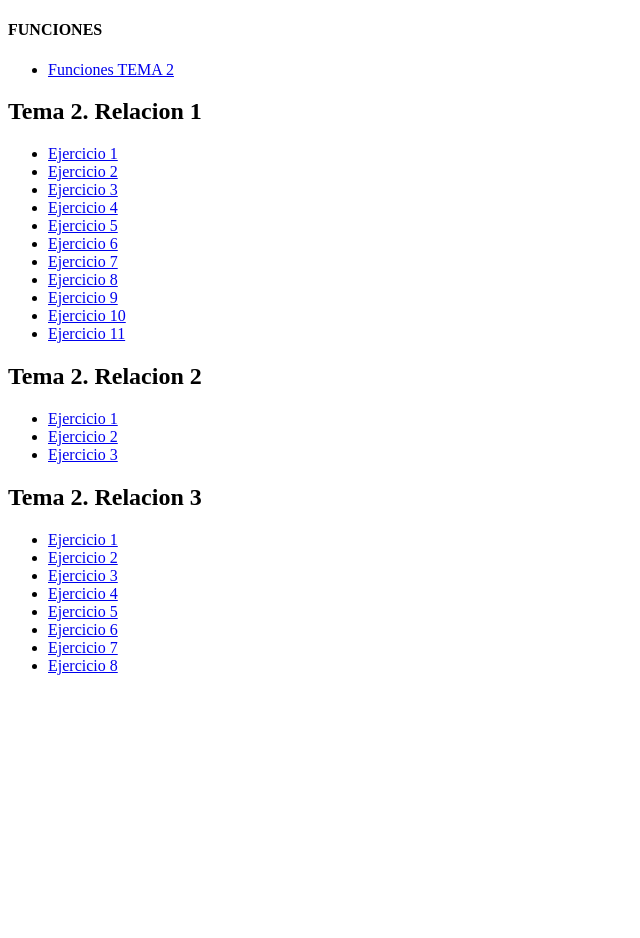
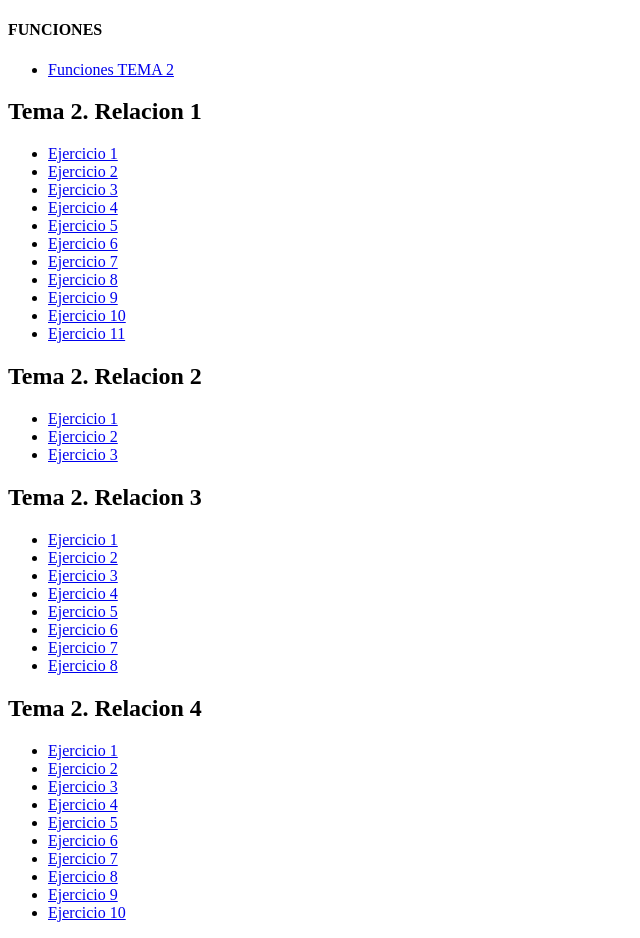
Before and after one commit to andresop11/TEMA2_DWEC, a plain HTML site: page index.html in a window 1280 px wide. Shown: the whole page, without its empty margins (0-640 px from the left). Before the commit the page ends 800 px from the top, so only its background shows below. Drawn offline with Linux system fonts and the light colour scheme.

Commit message:
Update index.html

```diff
--- a/index.html
+++ b/index.html
@@ -49,6 +49,21 @@
         <li><a href="Relacion 3/Ejercicio8.html">Ejercicio 8</a></li>
     </ul>
 
+     <h2>Tema 2. Relacion 4</h2>
+
+    <ul>
+        <li><a href="Relacion 4/Ejercicio1.html">Ejercicio 1</a></li>
+        <li><a href="Relacion 4/Ejercicio2.html">Ejercicio 2</a></li>
+        <li><a href="Relacion 4/Ejercicio3.html">Ejercicio 3</a></li>
+        <li><a href="Relacion 4/Ejercicio4.html">Ejercicio 4</a></li>
+        <li><a href="Relacion 4/Ejercicio5.html">Ejercicio 5</a></li>
+        <li><a href="Relacion 4/Ejercicio6.html">Ejercicio 6</a></li>
+        <li><a href="Relacion 4/Ejercicio7.html">Ejercicio 7</a></li>
+        <li><a href="Relacion 4/Ejercicio8.html">Ejercicio 8</a></li>
+        <li><a href="Relacion 4/Ejercicio9.html">Ejercicio 9</a></li>
+        <li><a href="Relacion 4/Ejercicio10.html">Ejercicio 10</a></li>
+    </ul>
+
 
 
 
```
